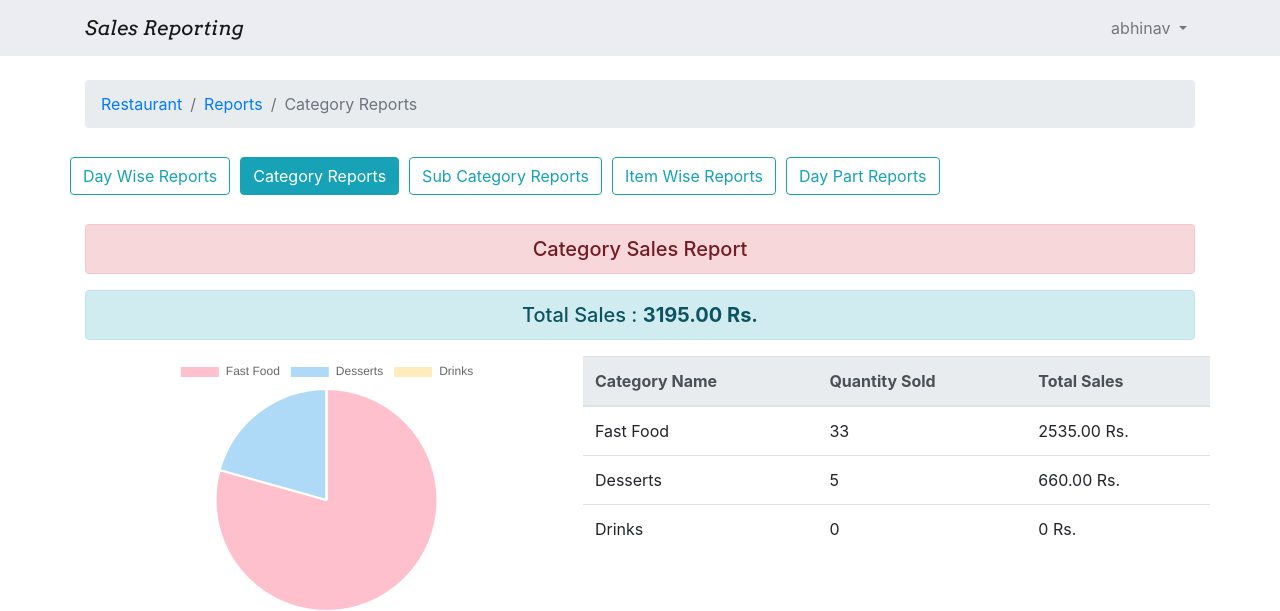
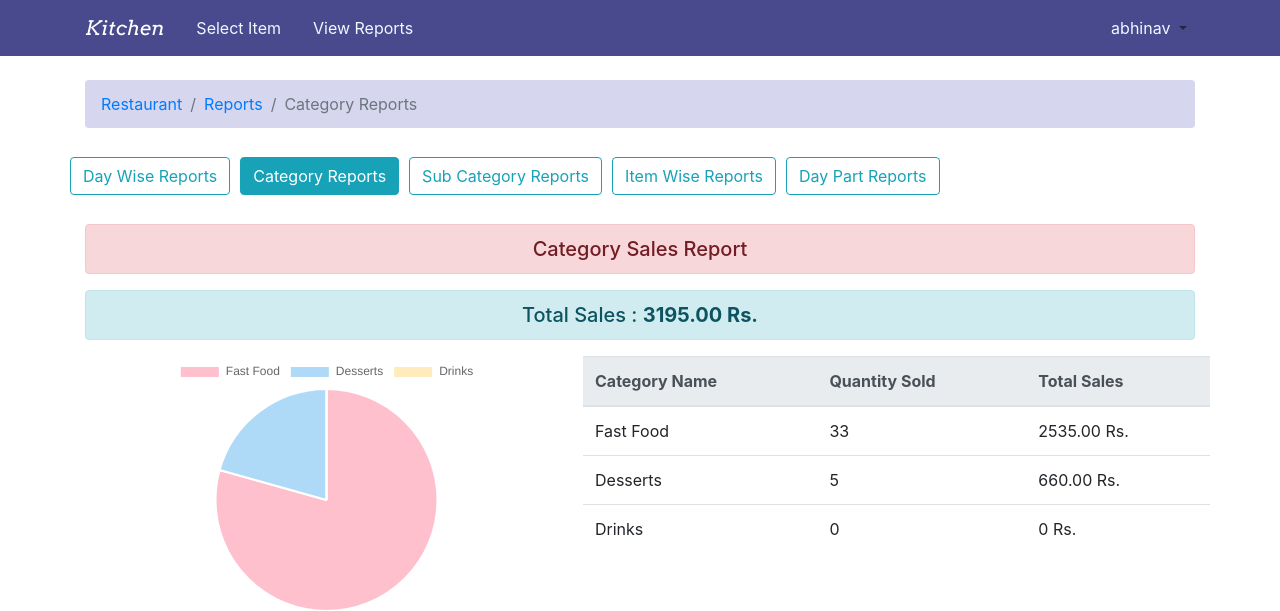
Before and after one commit to CharlesXavier2/ReportsApp, a Django app: page /reports/cat/ in a window 1280 px wide. Shown: the top 611 px of the page. Run offline with Django 3.2, Linux system fonts and the light colour scheme; a user stored in the database is signed in; data comes from the database, SQL or seed files in the repository; both versions use the stored data as it was after the commit; some libraries are stand-ins or nearby versions.

Commit message:
Navbar changes and Day report updation

```diff
--- a/reports/admin.py
+++ b/reports/admin.py
@@ -4,7 +4,7 @@ from django.contrib import admin
 from .models import Category, SubCategory, Item, OrderItem, Order, Customer
 
 admin.site.register(Category)
-admin.site.register(SubCategory)
+
 admin.site.register(Item)
 admin.site.register(OrderItem)
 admin.site.register(Customer)
@@ -12,3 +12,7 @@ admin.site.register(Customer)
 @admin.register(Order)
 class OrderAdmin(admin.ModelAdmin) :
     list_display =['id', 'created_at', 'get_items', 'get_total_price']
+
+@admin.register(SubCategory)
+class SubCategoryAdmin(admin.ModelAdmin) :
+    list_display =['id', 'name', 'category']
--- a/reports/urls.py
+++ b/reports/urls.py
@@ -19,6 +19,7 @@ urlpatterns = [
     path('reports/daypart/', views.daypart_report, name='daypart_reports'),
 
     path('items/', views.SelectItems.as_view(), name='order_item'),
+    path('items/<int:pk>', views.SelectItems.as_view(), name='order_item'),
     path('items/order/', views.OrderView.as_view(), name='order'),
 
     path('signup/', views.signup, name='signup'),
--- a/reports/views.py
+++ b/reports/views.py
@@ -19,6 +19,8 @@ from .utils import MONTH_CHOICES, YEAR_CHOICES, DAYPART_CHOICES, DAYPART_RANGES
 
 from .models import Category, SubCategory, Item, Order, OrderItem, Customer
 from .forms import OrderItemForm, OrderForm, SignUpForm, LoginForm, DayWiseForm, CustomerUpdateForm
+
+
 def home(request) :
     c = Customer.objects.all()
     print(c)
@@ -91,8 +93,11 @@ def order_item(request) :
 
 class SelectItems(View) :
     items = Item.objects.all()
-    def get(self, request, *args, **kwargs) :
+    def get(self, request, pk=None) :
+        if pk :
 
+            items = Item.objects.filter(subcategory_id = pk)
+            return render(request, 'reports/order_item.html', {'items': items})
         return render(request, 'reports/order_item.html', {'items': self.items})
 
     def post(self, request, *args, **kwargs) :
@@ -203,16 +208,18 @@ def day_wise_report(request):
             total_sales = 0
             total_orders = 0
             if fm.is_valid():
-                day = 1
+
                 month = fm.cleaned_data['month']
                 year = fm.cleaned_data['year']
-                while day <= 31:
-                    queryset = Order.objects.filter(
-                        created_at__month=month, created_at__year=year, created_at__day=day)
-                    if queryset.exists():
-                        orders[day] = queryset
-                    else : orders[day] =""
-                    day += 1
+                queryset = Order.objects.filter(created_at__month=month, created_at__year=year)
+
+                for order in queryset :
+                    day = order.created_at.day
+                    if order.created_at.day not in orders :
+                        orders[day] = [order]
+                    else :
+
+                        orders[day].append(order)
 
                 for day, list_orders in orders.items():
                     day_format = str(day) + ' ' +MONTH_CHOICES[int(month)]
--- /dev/null
+++ b/requirements.txt
@@ -0,0 +1,4 @@
+asgiref==3.5.0
+Django==4.0.3
+Pillow==9.0.1
+sqlparse==0.4.2
--- a/static/css/accounts.css
+++ b/static/css/accounts.css
@@ -1,5 +1,5 @@
 body {
-    background-image: url('../img/home.jpg');
+    background-image: url('../img/home-back.jpeg');
 
   }
 
--- a/static/css/app.css
+++ b/static/css/app.css
@@ -1,14 +1,39 @@
+
+.body {
+    margin: auto;
+    font-size: 14px;
+
+}
+
+
 .topnav {
-    background-color: #a685fa;
+    background-color: #49498d;
 }
 
 .navbar-brand {
     font-family: 'Arvo', serif;
+
 }
 
-.body{
-    margin: auto;
-    font-size: 14px;
+.logo {
+    color: white;
+
+}
+.login_button {
+    color: white ;
+}
+
+.my-bread {
+    background-color: #d6d6ef;
+}
+
+.my-nav-link {
+    color: aliceblue;
+}
+.my-nav-link:hover  {
+    color: black;
+
+
 }
 
 .home-banner
--- a/templates/reports/base.html
+++ b/templates/reports/base.html
@@ -20,20 +20,27 @@
 
 
   </head>
-  <body>
+  <body class="body-design">
     {% block body %}
-    <nav class="navbar navbar-expand-sm navbar-light topnav" style="background-color: #ececf3;">
+    <nav class="navbar navbar-expand-sm navbar-light topnav" >
         <div class="container">
-            <a class="navbar-brand" href='#'>Sales Reporting</a>
+            <a class="navbar-brand logo" href="{% url 'home'  %}">
+              <span class="logo">Kitchen</span>
+            </a>
             <button class="navbar-toggler" type="button" data-toggle="collapse" data-target="#mainMenu" aria-controls="mainMenu" aria-expanded="false" aria-label="Toggle navigation">
             <span class="navbar-toggler-icon"></span>
             </button>
+
             <div class="collapse navbar-collapse" id="mainMenu">
+              <a class="nav-link my-nav-link" href="{% url 'order_item'  %}">Select Item</a>
+              {% if user.is_staff == True %}
+            <a class="nav-link my-nav-link" href="{% url 'reports' %}">View Reports</a>
+        {% endif %}
   {% if user.is_authenticated %}
               <ul class="navbar-nav ml-auto">
                 <li class="nav-item dropdown">
                   <a class="nav-link dropdown-toggle" href="#" id="userMenu" data-toggle="dropdown" aria-haspopup="true" aria-expanded="false">
-                  {{ user.username }}
+                  <span class="my-nav-link">{{ user.username }}</span>
                   </a>
                   <div class="dropdown-menu" aria-labelledby="navbarDropdown">
                     <a class="dropdown-item" href="{% url 'customer' %}">My Account</a>
@@ -46,7 +53,8 @@
               </ul>
   {% else %}
               <form class="form-inline ml-auto">
-                <a href="{% url 'login' %}?next={{request.path}}" class="btn btn-outline-secondary">Log in</a>
+
+                <a href="{% url 'login' %}?next={{request.path}}" class="btn btn-outline-secondary login_button">Log in</a>
                 <a href="{% url 'signup' %}" class="btn btn-primary ml-2">Sign up</a>
         </form>
   {% endif %}
@@ -57,7 +65,7 @@
 
 
     <div class="container">
-        <ol class="breadcrumb my-4">
+        <ol class="breadcrumb my-4 my-bread">
             {% block breadcrumb %}
             {% endblock %}
         </ol>
```
Also changed, not shown: db.sqlite3, reports/__init__.py (deleted), reports/migrations/__init__.py (deleted), root/__init__.py (deleted), static/img/item_default.png (renamed from media/menu_images/item_default.png), 1 other file.
